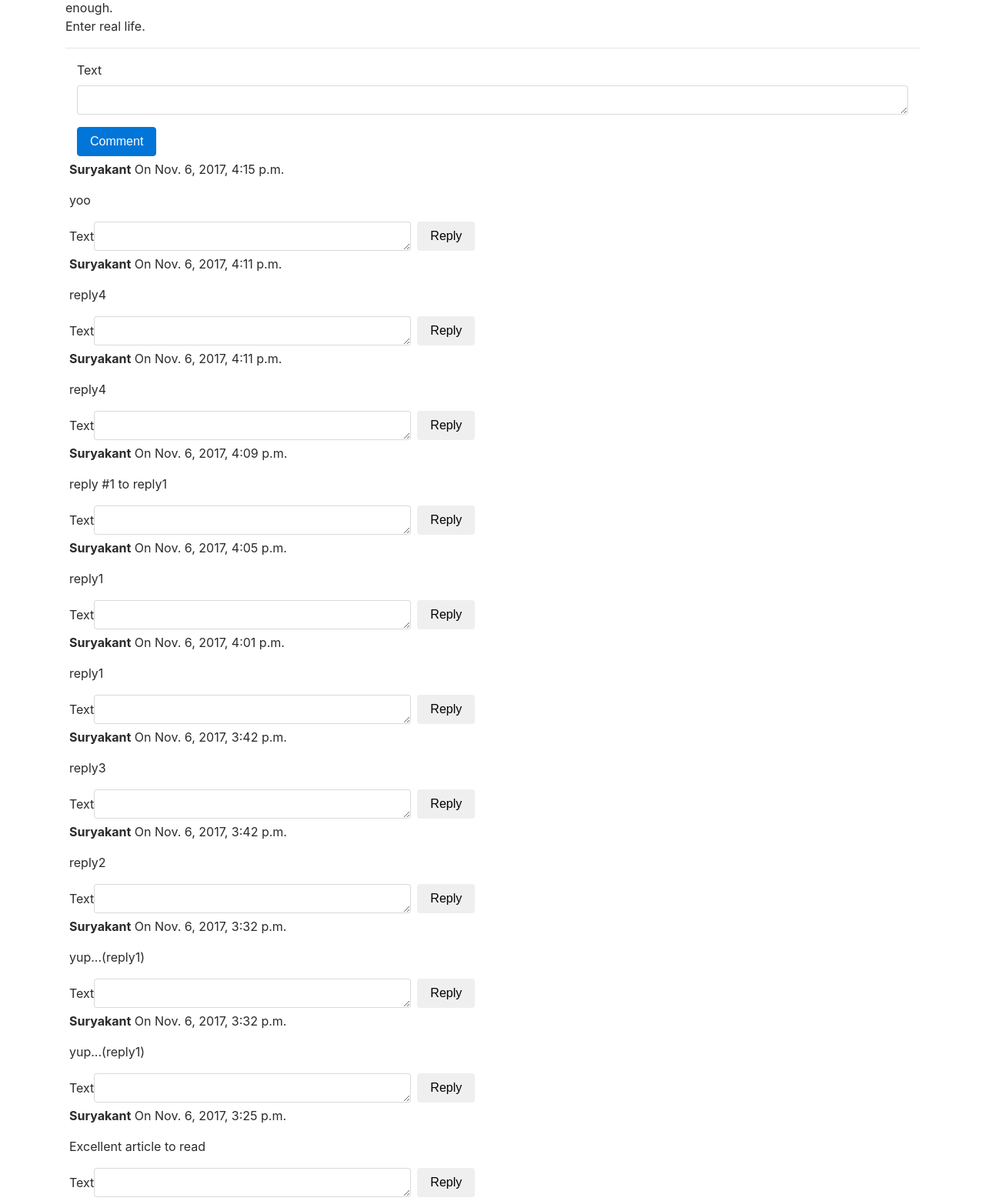
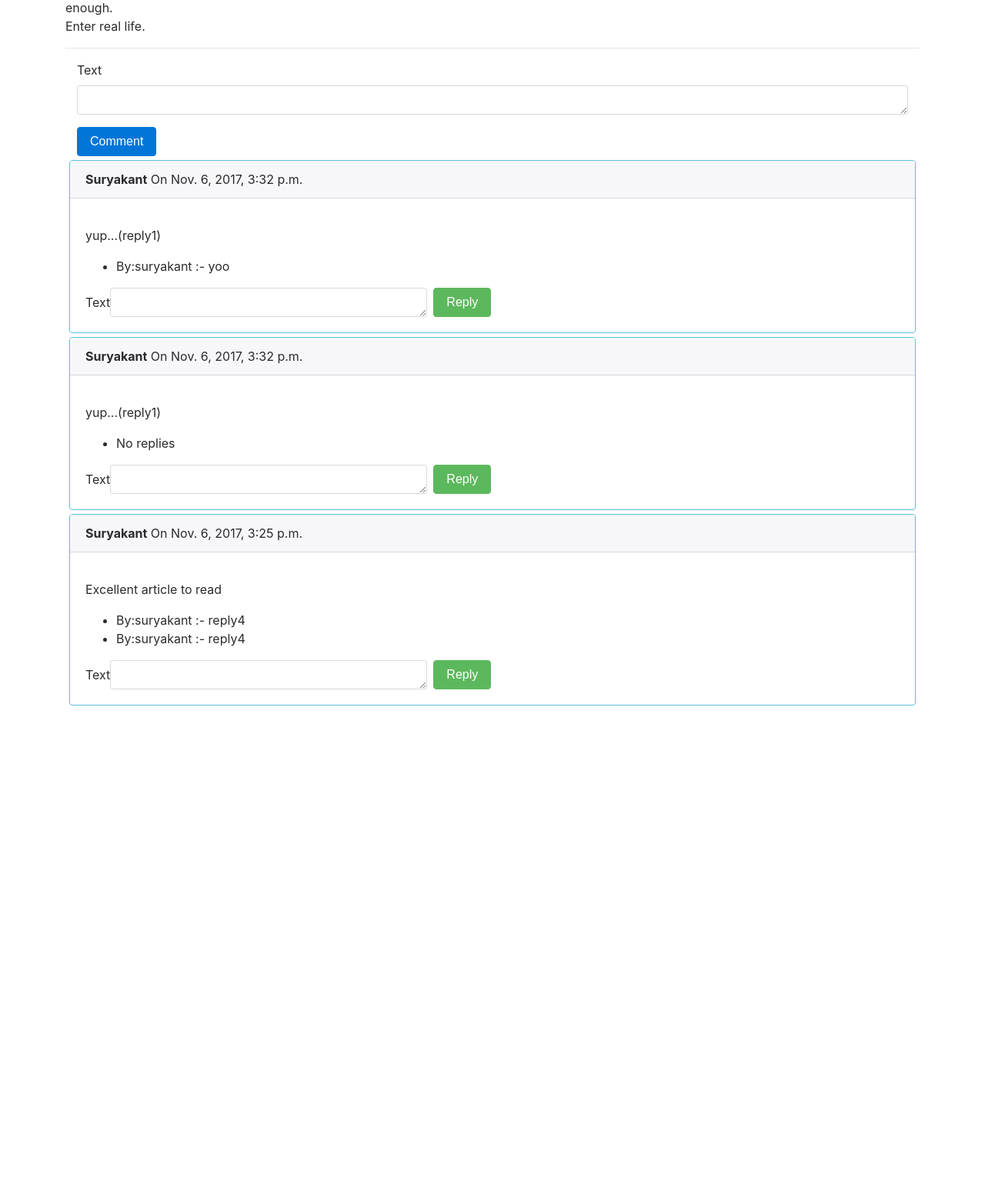
Before and after one commit to Suryaphalle/django_blog, a Django app: page /blog/post/71/detail/ in a window 1280 px wide. Shown: the part 470-2031 px from the top of the page at 77% size. After the commit the page ends 1387 px from the top, so only its background shows below. Run offline with Django 3.2, Linux system fonts and the light colour scheme; a user stored in the database is signed in; data comes from the database, SQL or seed files in the repository; both versions use the stored data as it was after the commit; some libraries are stand-ins or nearby versions.

Commit message:
replies updated

```diff
--- a/blog/models.py
+++ b/blog/models.py
@@ -27,11 +27,17 @@ class Post(models.Model):
 
     def __str__(self):
         return self.title
+    @property
+    def get_comment(self):
+        instance = self
+        qs = Comment.objects.filter(post=instance)
+        return qs
 
 
 class Comment(models.Model):
     post = models.ForeignKey('blog.Post', related_name='comments')
     author = models.ForeignKey('auth.user')
+    parent = models.ForeignKey('self',on_delete=models.CASCADE,blank=True,null=True,related_name='replies')
     text = models.TextField()
     created_date = models.DateTimeField(default=timezone.now)
     approved_comment = models.BooleanField(default=False)
@@ -44,5 +50,8 @@ class Comment(models.Model):
         self.approved_comment = True
         self.save()
 
+    def has_replies(self):
+        return Comment.objects.filter(parent=self)
+
     def __str__(self):
         return self.text
--- a/blog/templates/blog/post_detail.html
+++ b/blog/templates/blog/post_detail.html
@@ -21,21 +21,34 @@
                 </form>
             </div>
             {% for comment in post.comments.all %}
-                 {% if user.is_authenticated %}
-                <div class="comment">
-                    <div class="date">
-                            <strong>{{ comment.author|title }}</strong> On {{ comment.created_date }}
+                    {% if comment.parent == None %}
+                    <div class="card card-outline-info comment">
+                        <div class="card-header date">
+                                <strong class="card-title">{{ comment.author|title }}</strong> On {{ comment.created_date }}
+                        </div>
+                        <div class="card-block">
+                            <div class="card-text" >
+                                <p >{{ comment.text|linebreaks }}</p>
+                                <ul class="comment-replies">
+                                    {% for replies in comment.has_replies|slice:":2" %}
+                                        <li>By:{{ replies.author }} :- {{ replies.text }}</li>
+                                    {% empty %}
+                                        <li> No replies</li>
+                                    {% endfor %}
+                                </ul>
+                            <form method="POST" action="." class="form-inline">{% csrf_token %}
+                                {% include 'includes/form_snippet.html' %}
+                                <input type="hidden" name="parent_id" value='{{ comment.id }}'>
+                                <button type="submit" class="save btn btn-success ml-2">Reply</button>
+                            </form>
+                            </div>
+                        </div>
                     </div>
-                    <p>{{ comment.text|linebreaks }}</p>
-                    <form method="POST" class="form-inline">{% csrf_token %}
-                        {% include 'includes/form_snippet.html' %}
-                        <button type="submit" class="save btn btn-default ml-2">Reply</button>
-                    </form>
-                </div>
                 {% endif %}
             {% empty %}
                 <p>No comments here yet :(</p>
             {% endfor %}
+
         {% else %}
             <strong>To post comments <a href="{% url 'login' %}" >login </a>
             or <a href="{% url 'signup' %}" >register</a>. </strong>
--- a/blog/views.py
+++ b/blog/views.py
@@ -1,12 +1,13 @@
 # -*- coding: utf-8 -*-
 
 import operator
-from django.db.models import Q, Count
+from django.db.models import Q, F, Count
 from django.contrib import messages
 from django.contrib.auth import login, authenticate
 from django.contrib.auth import update_session_auth_hash
 from django.contrib.auth.forms import PasswordChangeForm
 from django.contrib.auth.models import User
+from django.contrib.auth.mixins import LoginRequiredMixin
 from django.contrib.auth.decorators import login_required
 from django.core.paginator import Paginator, EmptyPage, PageNotAnInteger
 from django.views.generic import TemplateView, ListView, DetailView, CreateView, UpdateView, DeleteView
@@ -211,7 +212,7 @@ class PostDetailView(DetailView):
         form = self.form_class()
         session_key = 'viewed_post_{}'.format(self.object.pk)
         if not request.session.get(session_key,False):
-            self.object.views +=1
+            self.object.views = F('views')+1
             self.object.save()
             request.session[session_key]=True
 
@@ -220,12 +221,26 @@ class PostDetailView(DetailView):
     def post(self,request,*args,**kwargs):
         self.object = self.get_object()
         self.form = self.form_class(request.POST)
+
+        try:
+            parent_id = self.request.POST.get('parent_id')
+        except:
+            parent_id = None
+
         if self.form.is_valid():
             comment = self.form.save(commit=False)
             comment.author = self.request.user
             comment.post = self.object
+
+            if parent_id is not None:
+                parent = get_object_or_404(Comment,pk=parent_id)
+                comment.parent = parent
+                self.form.save()
             self.form.save()
-        return render(request, self.template_name, {'form': self.form, 'post': self.object})
+            return redirect('post_detail',pk=self.object.pk)
+        else:
+            return self.render(request)
+        # return render(request, self.template_name, {'form': self.form, 'post': self.object})
 
 
 class ContactView(FormView):
@@ -240,7 +255,7 @@ class ContactView(FormView):
 
 
 
-class PostCreateView(CreateView):
+class PostCreateView(LoginRequiredMixin,CreateView):
     model = Post
     template_name = 'blog/post_edit.html'
     form_class = PostForm
@@ -277,7 +292,7 @@ class PostUpdateView(UpdateView):
         return context
 
 
-class PostDeleteView(DeleteView):
+class PostDeleteView(LoginRequiredMixin,DeleteView):
     model = Post
     template_name = 'blog/conferm_del.html'
     success_url = reverse_lazy('post_list')
--- a/static/css/blog.css
+++ b/static/css/blog.css
@@ -3,7 +3,7 @@
    margin: 10px;
 }
 .card-header{
-    height: 60pt;
+    height: auto;
 }
 .container-fluied{
 
```
Also changed, not shown: blog/migrations/0006_auto_20171106_1449.py (added), db.sqlite3, 4 other files.
